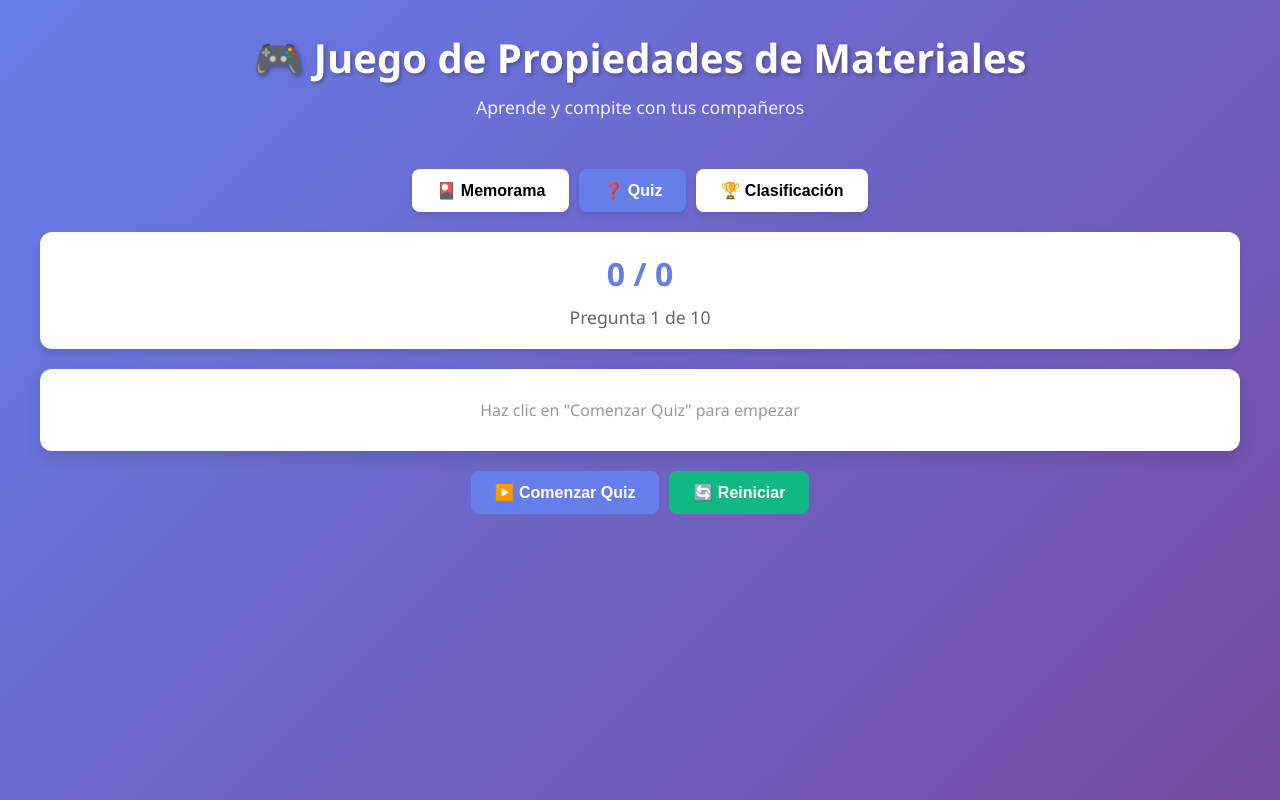
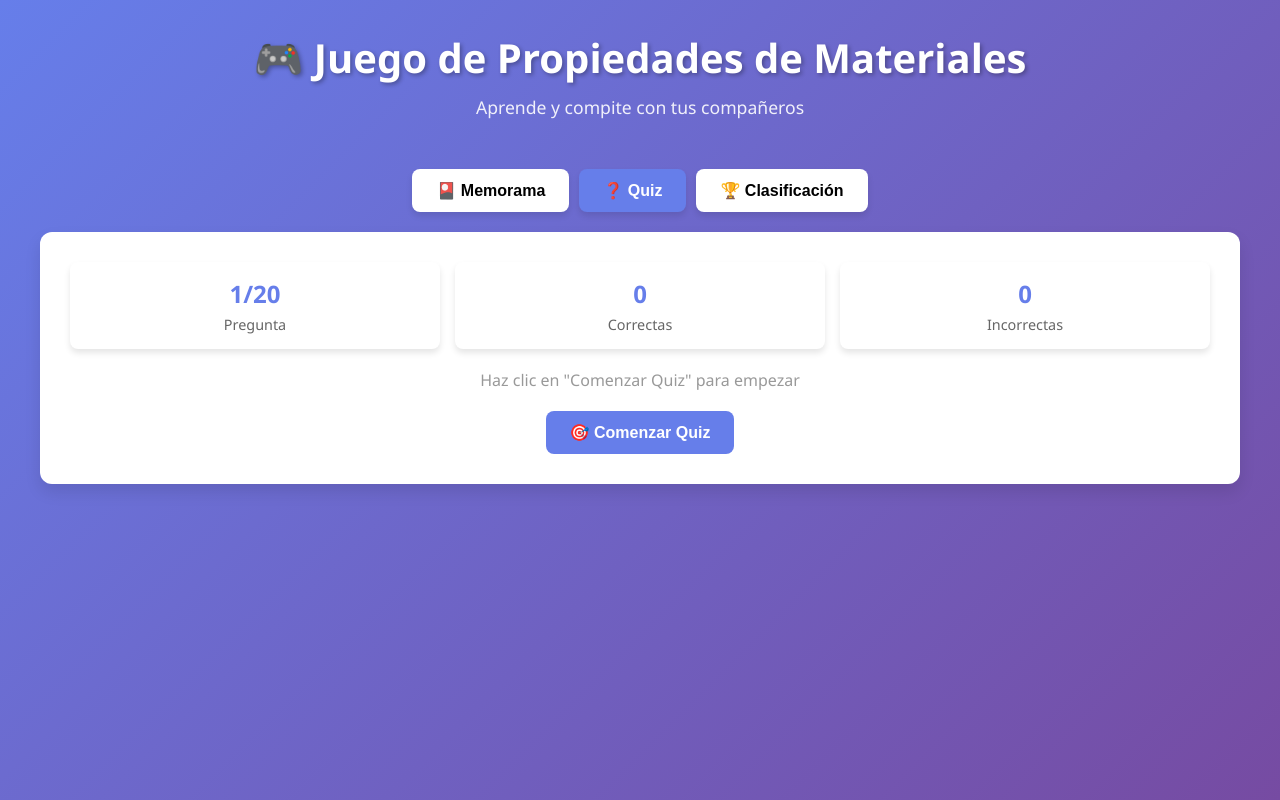
Before and after one commit to I-Zam/Actividades-Didacticas, a plain HTML site: page index.html in a window 1280 px wide. Both pictures are taken after a click on the button "❓ Quiz". Drawn offline with Linux system fonts and the light colour scheme.

Commit message:
ya funciona el quiz

```diff
--- a/index.html
+++ b/index.html
@@ -46,18 +46,27 @@
 
         <!-- QUIZ -->
         <div id="quiz" class="tab-content">
-            <div class="score-display">
-                <h2 id="quiz-score">0 / 0</h2>
-                <p id="quiz-progress">Pregunta 1 de 10</p>
-            </div>
+            <div class="quiz-container">
+                <div class="stats">
+                    <div class="stat-card">
+                        <h3 id="quiz-progress">1/20</h3>
+                        <p>Pregunta</p>
+                    </div>
+                    <div class="stat-card">
+                        <h3 id="quiz-correct">0</h3>
+                        <p>Correctas</p>
+                    </div>
+                    <div class="stat-card">
+                        <h3 id="quiz-incorrect">0</h3>
+                        <p>Incorrectas</p>
+                    </div>
+                </div>
 
-            <div class="quiz-container" id="quiz-container">
-                <p style="text-align:center; color:#999;">Haz clic en "Comenzar Quiz" para empezar</p>
-            </div>
+                <div id="quiz-questions"></div>
 
-            <div class="btn-group">
-                <button class="btn" onclick="startQuiz()">▶️ Comenzar Quiz</button>
-                <button class="btn btn-secondary" onclick="resetQuiz()">🔄 Reiniciar</button>
+                <div class="btn-group">
+                    <button class="btn" onclick="startQuiz()">🎯 Comenzar Quiz</button>
+                </div>
             </div>
         </div>
 
```
